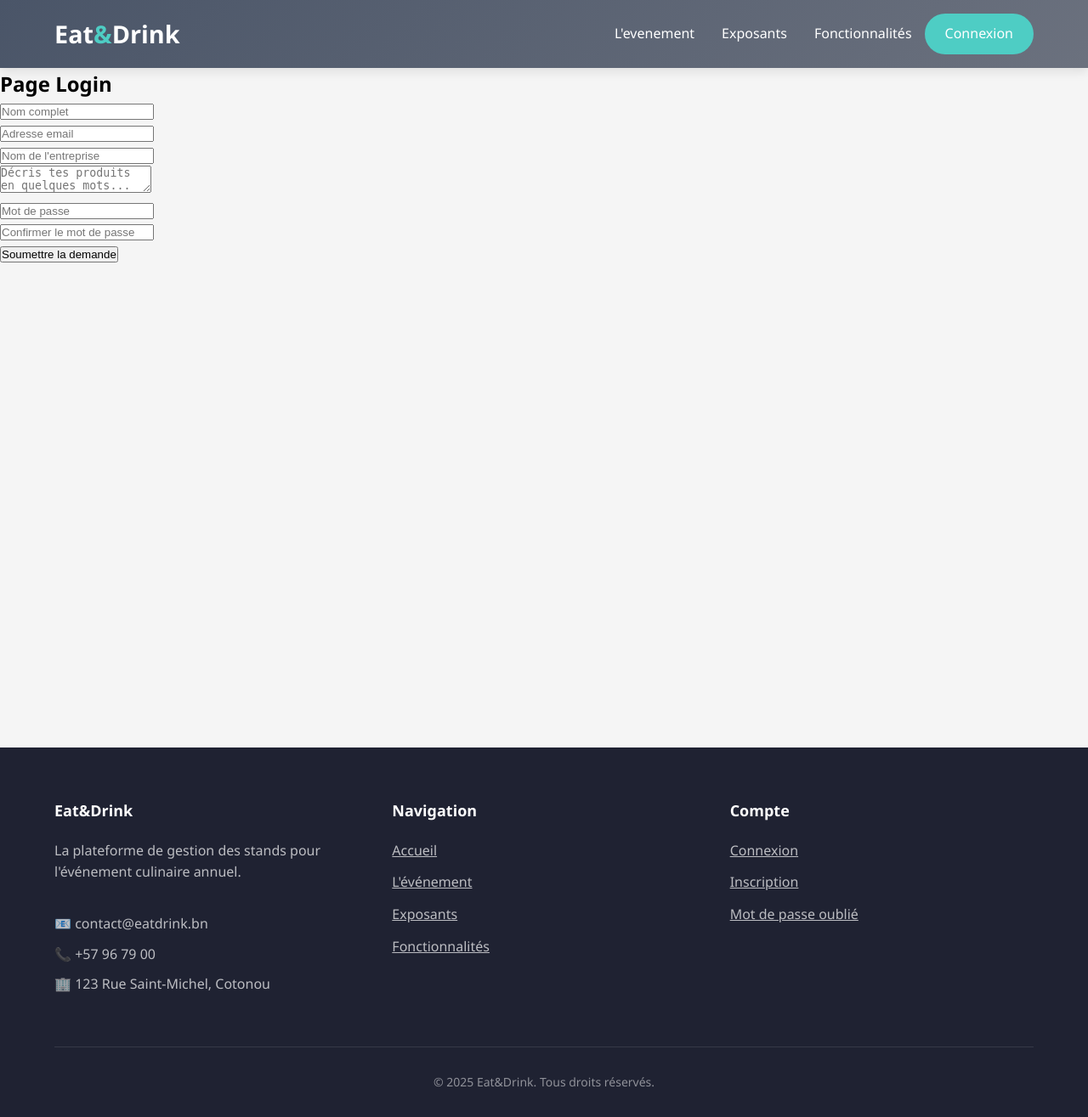
After one commit to Prunelle-06/eat-drink, a Laravel app: page /login in a window 1280 px wide. The commit adds this page. Shown: the whole page at 85% size. Run offline with Laravel 12, Linux system fonts and the light colour scheme.

Commit message:
ajout de la page de connexion

```diff
--- a/resources/views/acceuil.blade.php
+++ b/resources/views/acceuil.blade.php
@@ -14,7 +14,7 @@
           <h1>Gérez votre stand culinaire en toute simplicité</h1>
           <p>La plateforme complète pour les exposants et visiteurs de l'événement Eat&Drink. Inscrivez votre stand, gérez vos produits et recevez des commandes en ligne.</p>
           <div class="button-group">
-              <a href="" class="btn btn-primary">Demander un stand</a>
+              <a href="/inscription" class="btn btn-primary">Demander un stand</a>
               <a href="#exposants" class="btn btn-secondary">Voir les exposants</a>
           </div>
       </div>
--- a/resources/views/layouts/header.blade.php
+++ b/resources/views/layouts/header.blade.php
@@ -21,7 +21,7 @@
                 <a href="#features">Fonctionnalités</a>
               </div>
               <div class="cta-button">
-                <a href="">Connexion</a>
+                <a href="/login">Connexion</a>
               </div>
             </div>
         </nav>
--- /dev/null
+++ b/resources/views/login.blade.php
@@ -0,0 +1,51 @@
+<!DOCTYPE html>
+<html lang="en">
+<head>
+    <meta charset="UTF-8">
+    <meta name="viewport" content="width=device-width, initial-scale=1.0">
+    <title>Acceuil eat&drink</title>
+    <link rel="stylesheet" href="{{ asset('css/style.css') }}">
+</head>
+<style>
+    .login-form{
+        min-height: 100vh;
+    }
+</style>
+<body>
+    @include('layouts.header')
+     <section class="login-form">
+           <h1>Page Login</h1>
+           <form method="POST" action="{{ url('/inscription') }}">
+                @csrf
+                <div class="form-group">
+                    <input type="text" name="nom" placeholder="Nom complet" required>
+                </div>
+
+                <div class="form-group">
+                    <input type="email" name="email" placeholder="Adresse email" required>
+                </div>
+
+                <div class="form-group">
+                    <input type="text" name="nom_entreprise" placeholder="Nom de l'entreprise" required>
+                </div>
+
+                <div class="form-group">
+                    <textarea name="description_produit" placeholder="Décris tes produits en quelques mots..." required></textarea>
+                </div>
+
+                <div class="form-group">
+                    <input type="password" name="password" placeholder="Mot de passe" required>
+                </div>
+
+                <div class="form-group">
+                    <input type="password" name="password_confirmation" placeholder="Confirmer le mot de passe" required>
+                </div>
+
+                <button type="submit" class="submit-btn">Soumettre la demande</button>
+            </form>
+
+        </section>
+
+    @include('layouts.footer')
+</body>
+</html>
--- a/routes/web.php
+++ b/routes/web.php
@@ -17,3 +17,8 @@ Route::get('/attente', function () {
 Route::get('/admin', function () {
     return view('admin');
 });
+
+
+Route::get('/login', function () {
+    return view('login');
+});
```
Also changed, not shown: app/Http/Controllers/LoginController.php (added, +12 -0 lines).
